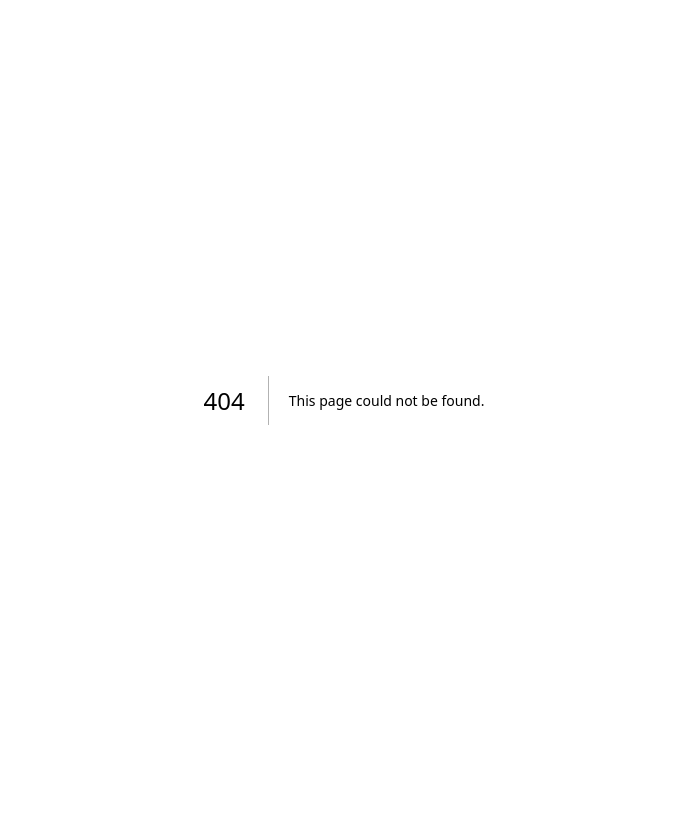
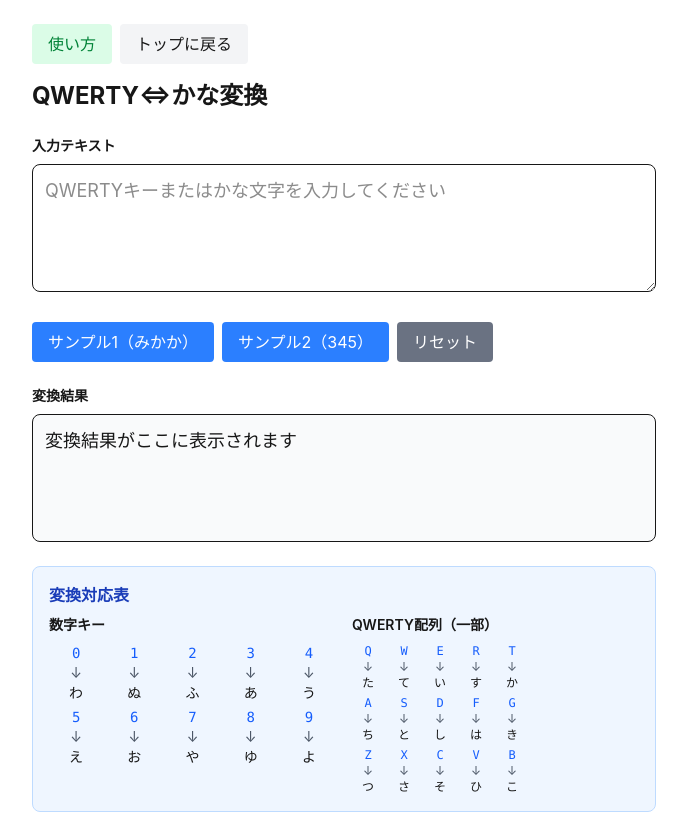
Before and after one commit to izmktr/riddletools, a Next.js app: page /qwerty in a window 1280 px wide. Before the commit this address had no page. Shown: the top 814 px of the page, without its empty margins (296-983 px from the left). Built offline with nearby package versions, Linux system fonts and the light colour scheme.

Commit message:
feat: QWERTY⇔かな変換ツールを追加

```diff
--- a/src/app/page.tsx
+++ b/src/app/page.tsx
@@ -7,6 +7,7 @@ export default function Home() {
     ["文字数カウントツール", "/count"],
     ["文字比較ツール", "/compare"],
     ["文字拾いツール", "/pick"],
+    ["QWERTY⇔かな変換ツール", "/qwerty"],
     ["元素記号変換ツール", "/elements"],
     ["点字変換ツール", "/braille"],
     ["モールス信号変換ツール", "/morse"],
--- /dev/null
+++ b/src/app/qwerty/page.tsx
@@ -0,0 +1,222 @@
+'use client';
+
+import { useState } from 'react';
+import Link from 'next/link';
+
+export default function QwertyPage() {
+  const [input, setInput] = useState('');
+  const [showManual, setShowManual] = useState(false);
+
+  // QWERTY配列のキーマッピング（数字キー）
+  const numberToKana: Record<string, string> = {
+    '1': 'ぬ', '2': 'ふ', '3': 'あ', '4': 'う', '5': 'え',
+    '6': 'お', '7': 'や', '8': 'ゆ', '9': 'よ', '0': 'わ'
+  };
+
+  // QWERTY配列のキーマッピング（文字キー）
+  const qwertyToKana: Record<string, string> = {
+    'q': 'た', 'w': 'て', 'e': 'い', 'r': 'す', 't': 'か', 'y': 'ん', 'u': 'な', 'i': 'に', 'o': 'ら', 'p': 'せ',
+    'a': 'ち', 's': 'と', 'd': 'し', 'f': 'は', 'g': 'き', 'h': 'く', 'j': 'ま', 'k': 'の', 'l': 'り',
+    'z': 'つ', 'x': 'さ', 'c': 'そ', 'v': 'ひ', 'b': 'こ', 'n': 'み', 'm': 'も'
+  };
+
+  // かな文字をQWERTYに変換
+  const kanaToQwerty: Record<string, string> = {};
+  Object.entries(qwertyToKana).forEach(([qwerty, kana]) => {
+    kanaToQwerty[kana] = qwerty.toUpperCase();
+  });
+  Object.entries(numberToKana).forEach(([number, kana]) => {
+    kanaToQwerty[kana] = number;
+  });
+
+  // 入力文字を変換
+  const convertInput = (text: string): string => {
+    return text.split('').map(char => {
+      const lowerChar = char.toLowerCase();
+
+      // 数字キーの変換
+      if (numberToKana[char]) {
+        return numberToKana[char];
+      }
+
+      // QWERTYキーの変換
+      if (qwertyToKana[lowerChar]) {
+        return qwertyToKana[lowerChar];
+      }
+
+      // かな文字をQWERTYに変換
+      if (kanaToQwerty[char]) {
+        return kanaToQwerty[char];
+      }
+
+      // 変換できない文字はそのまま
+      return char;
+    }).join('');
+  };
+
+  const handleSample1 = () => {
+    setInput('みかか');
+  };
+
+  const handleSample2 = () => {
+    setInput('345');
+  };
+
+  const handleReset = () => {
+    setInput('');
+  };
+
+  const convertedText = convertInput(input);
+
+  return (
+    <main className="max-w-2xl mx-auto p-6">
+      <div className="flex items-center mb-4 gap-2">
+        <button
+          className="px-4 py-2 bg-green-100 text-green-700 rounded hover:bg-green-200"
+          onClick={() => setShowManual(true)}
+        >
+          使い方
+        </button>
+        <Link href="/" className="inline-block px-4 py-2 bg-gray-100 rounded hover:bg-gray-200">
+          トップに戻る
+        </Link>
+      </div>
+
+      {showManual && (
+        <div className="fixed inset-0 bg-black bg-opacity-30 flex items-center justify-center z-50">
+          <div className="bg-white rounded shadow-lg p-6 max-w-lg w-full relative">
+            <button
+              className="absolute top-2 right-2 px-2 py-1 bg-gray-200 rounded hover:bg-gray-300"
+              onClick={() => setShowManual(false)}
+            >
+              閉じる
+            </button>
+            <h3 className="text-xl font-bold mb-2">QWERTY⇔かな変換の使い方</h3>
+            <ul className="list-disc pl-5 space-y-2 text-sm mb-4">
+              <li>QWERTY配列のキーに対応するかな文字に変換します。</li>
+              <li>例：「qwerty」→「たていすかん」</li>
+              <li>逆に、かな文字をQWERTY配列のキーに変換することもできます。</li>
+              <li>例：「みかか」→「NTT」</li>
+              <li>数字キーにも対応しています。</li>
+              <li>例：「345」→「あうえ」</li>
+            </ul>
+            <div className="flex gap-2">
+              <button
+                className="px-4 py-2 bg-blue-100 text-blue-700 rounded hover:bg-blue-200"
+                onClick={handleSample1}
+              >
+                サンプル1（みかか）
+              </button>
+              <button
+                className="px-4 py-2 bg-blue-100 text-blue-700 rounded hover:bg-blue-200"
+                onClick={handleSample2}
+              >
+                サンプル2（345）
+              </button>
+            </div>
+          </div>
+        </div>
+      )}
+
+      <h2 className="text-2xl font-bold mb-6">QWERTY⇔かな変換</h2>
+
+      <div className="mb-6">
+        <label className="block text-sm font-semibold mb-2">入力テキスト</label>
+        <textarea
+          className="w-full h-32 p-3 border rounded-lg text-lg"
+          value={input}
+          onChange={e => setInput(e.target.value)}
+          placeholder="QWERTYキーまたはかな文字を入力してください"
+        />
+      </div>
+
+      <div className="mb-6 flex gap-2">
+        <button
+          className="px-4 py-2 bg-blue-500 text-white rounded hover:bg-blue-600"
+          onClick={handleSample1}
+        >
+          サンプル1（みかか）
+        </button>
+        <button
+          className="px-4 py-2 bg-blue-500 text-white rounded hover:bg-blue-600"
+          onClick={handleSample2}
+        >
+          サンプル2（345）
+        </button>
+        <button
+          className="px-4 py-2 bg-gray-500 text-white rounded hover:bg-gray-600"
+          onClick={handleReset}
+        >
+          リセット
+        </button>
+      </div>
+
+      <div className="mb-6">
+        <label className="block text-sm font-semibold mb-2">変換結果</label>
+        <div className="w-full h-32 p-3 border rounded-lg bg-gray-50 text-lg overflow-auto whitespace-pre-wrap">
+          {convertedText || '変換結果がここに表示されます'}
+        </div>
+      </div>
+
+      <div className="bg-blue-50 border border-blue-200 rounded-lg p-4">
+        <h3 className="font-bold text-blue-800 mb-2">変換対応表</h3>
+        <div className="grid grid-cols-2 gap-4 text-sm">
+          <div>
+            <h4 className="font-semibold mb-2">数字キー</h4>
+            <div className="grid grid-cols-5 gap-1">
+              {Object.entries(numberToKana).map(([key, kana]) => (
+                <div key={key} className="text-center">
+                  <div className="font-mono text-blue-600">{key}</div>
+                  <div className="text-gray-600">↓</div>
+                  <div>{kana}</div>
+                </div>
+              ))}
+            </div>
+          </div>
+          <div>
+            <h4 className="font-semibold mb-2">QWERTY配列（一部）</h4>
+            <div className="text-xs space-y-1">
+              <div className="flex gap-1">
+                {['q', 'w', 'e', 'r', 't'].map(key => (
+                  <div key={key} className="text-center w-8">
+                    <div className="font-mono text-blue-600">{key.toUpperCase()}</div>
+                    <div className="text-gray-600">↓</div>
+                    <div>{qwertyToKana[key]}</div>
+                  </div>
+                ))}
+              </div>
+              <div className="flex gap-1">
+                {['a', 's', 'd', 'f', 'g'].map(key => (
+                  <div key={key} className="text-center w-8">
+                    <div className="font-mono text-blue-600">{key.toUpperCase()}</div>
+                    <div className="text-gray-600">↓</div>
+                    <div>{qwertyToKana[key]}</div>
+                  </div>
+                ))}
+              </div>
+              <div className="flex gap-1">
+                {['z', 'x', 'c', 'v', 'b'].map(key => (
+                  <div key={key} className="text-center w-8">
+                    <div className="font-mono text-blue-600">{key.toUpperCase()}</div>
+                    <div className="text-gray-600">↓</div>
+                    <div>{qwertyToKana[key]}</div>
+                  </div>
+                ))}
+              </div>
+            </div>
+          </div>
+        </div>
+      </div>
+
+      <div className="mt-6 text-sm text-gray-600">
+        <h3 className="font-bold mb-2">使用例：</h3>
+        <ul className="list-disc list-inside space-y-1">
+          <li><span className="font-mono bg-gray-100 px-1 rounded">qwerty</span> → <span className="bg-yellow-100 px-1 rounded">たていすかん</span></li>
+          <li><span className="font-mono bg-gray-100 px-1 rounded">みかか</span> → <span className="bg-yellow-100 px-1 rounded">NTT</span></li>
+          <li><span className="font-mono bg-gray-100 px-1 rounded">345</span> → <span className="bg-yellow-100 px-1 rounded">あうえ</span></li>
+          <li><span className="font-mono bg-gray-100 px-1 rounded">hello</span> → <span className="bg-yellow-100 px-1 rounded">くえらら</span></li>
+        </ul>
+      </div>
+    </main>
+  );
+}
```
